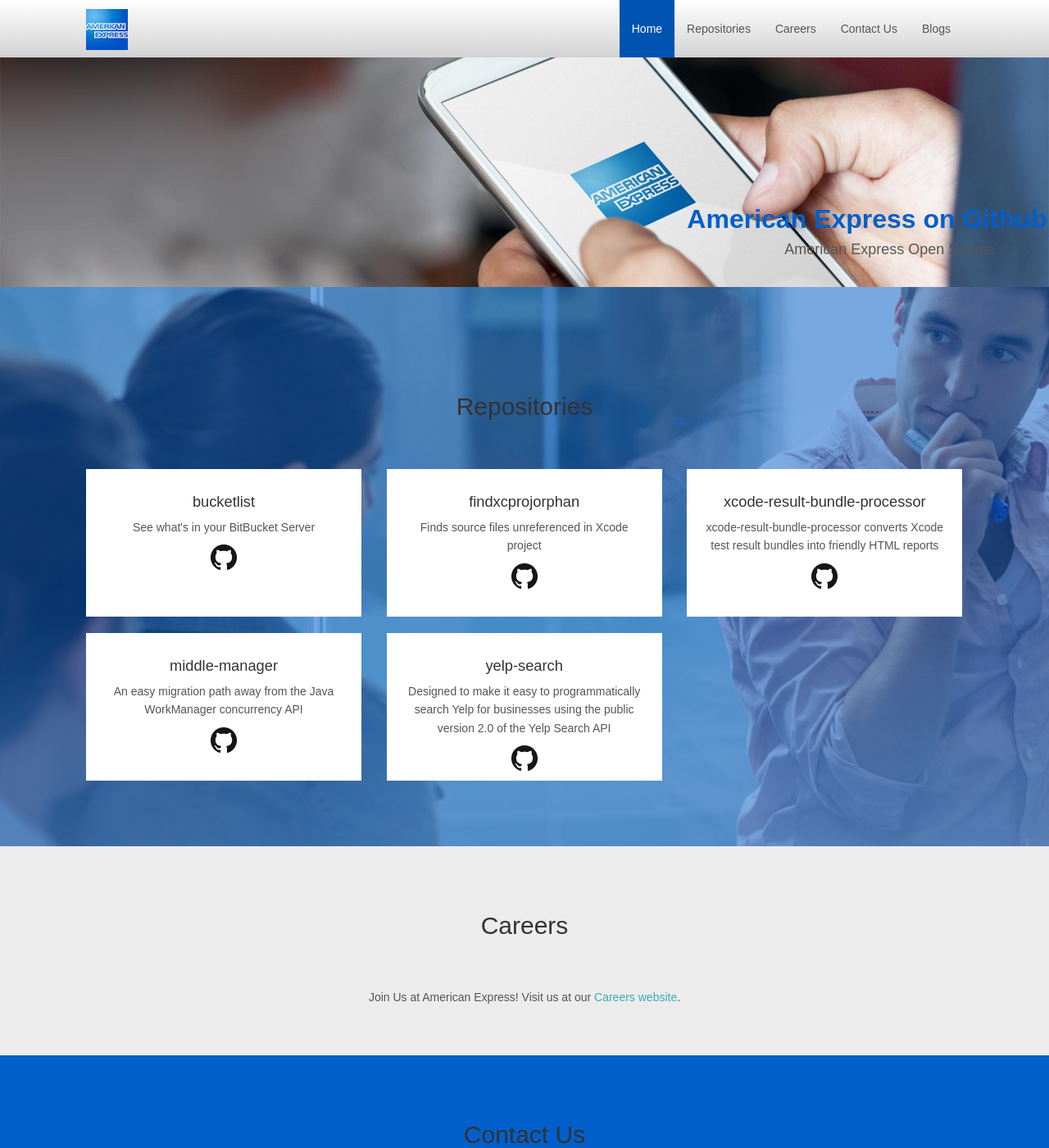
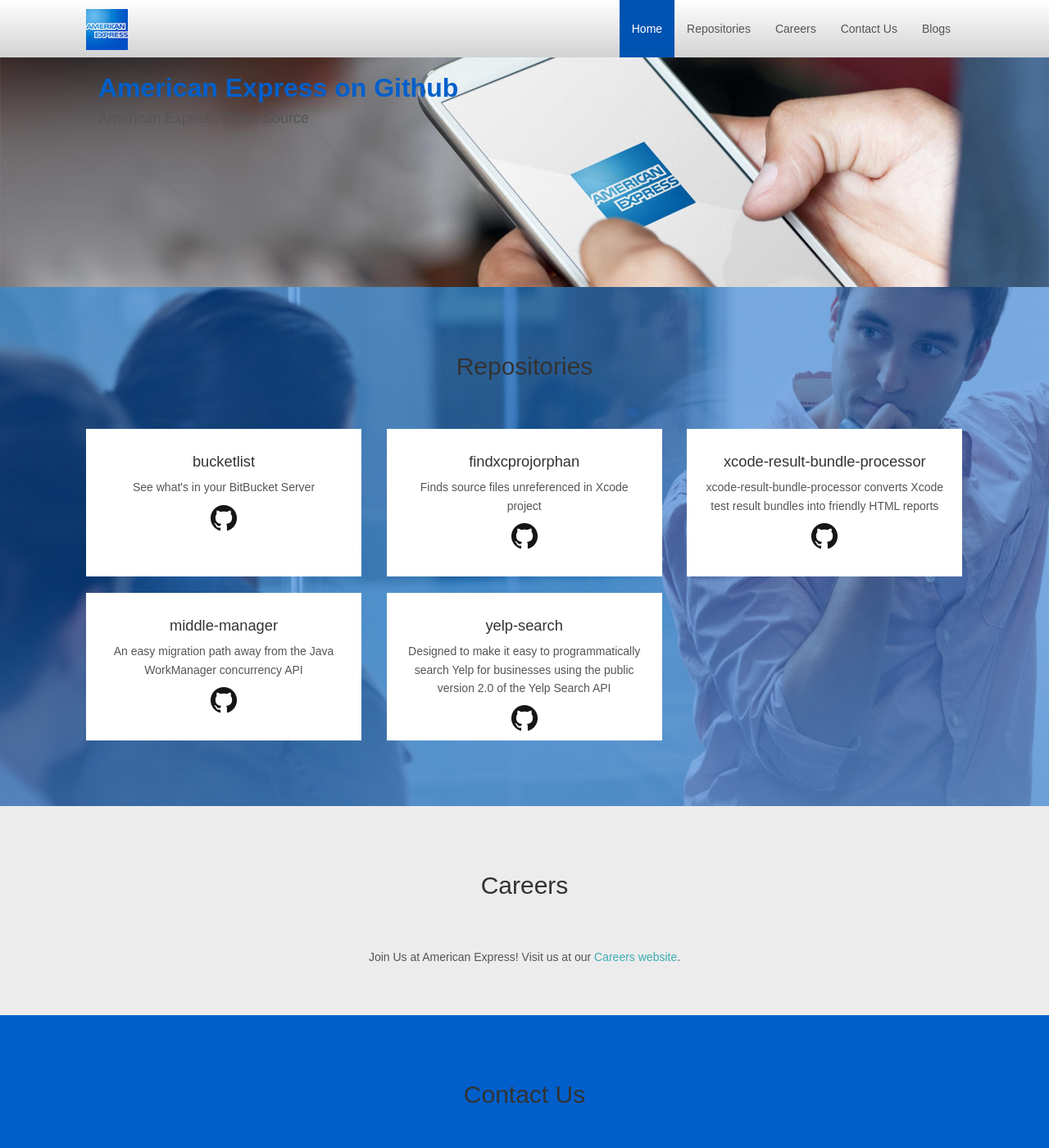
Before and after one commit to tuhingupta/tuhingupta.github.io, a Jekyll site: the page built from index.html, in a window 1280 px wide and 1400 px high. Shown: the whole window at 82% size. Built offline with Jekyll 4.4.1, drawn with Linux system fonts in a browser that asks for light colours; nearby versions of some CDN libraries.

Commit message:
Mainheading and the descriptive matter's position was changed

```diff
--- a/_scss/components/_hero.scss
+++ b/_scss/components/_hero.scss
@@ -37,3 +37,9 @@
         font-size: 1.125rem;
     }
 }
+
+/* TITLE, DESCRIPTION
+----------------------------------------------------*/
+.maintitle p {
+    text-align: left;
+}
--- a/index.html
+++ b/index.html
@@ -5,17 +5,14 @@
 <!-- Start Hero -->
 <div class="hero" style="background: url('{{ site.baseurl }}/img/{{ site.hero.hero_img }}') no-repeat; background-size: cover;">
     <div class="hero-content">
-        <div class="container-fluid">
-            <div class="hero-content-inner">
-                <div class="col-sm-6 col-sm-offset-6 col-md-6 col-md-offset-8 form">
+        <div class="container-fluid ">
+            <div class="col-md-6 maintitle">
                 <h1>{{ site.hero.hero_title }}</h1>
                 <p>{{ site.hero.hero_description }}</p>
             </div>
         </div>
-        </div>
 
     </div>
-
 
 </div>
 <!-- End Hero -->
```
Also changed, not shown: css/main.css. Lines whose indentation alone changed are shown as unchanged.
